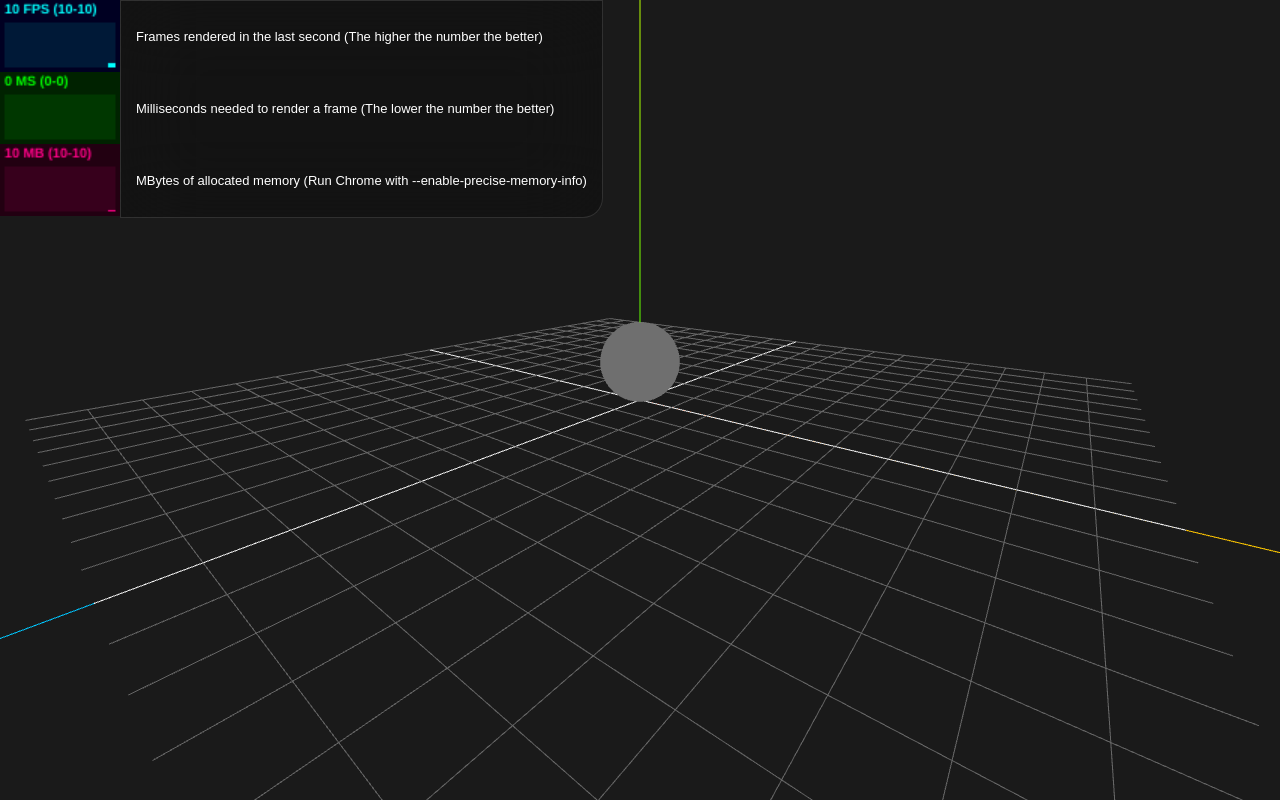
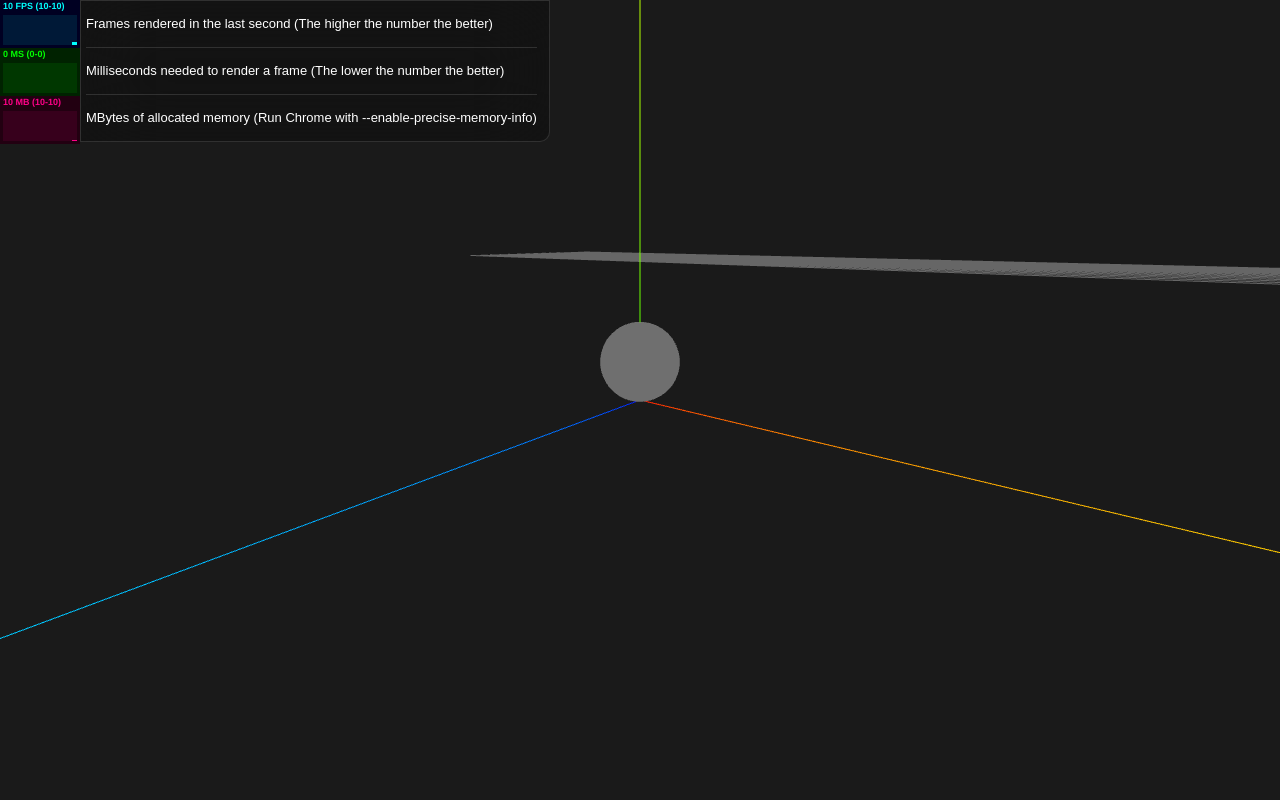
Before and after one commit to mat-ruszczycky/base-threejs-starter, a website built with Vite: page src/index.html in a window 1280 px wide. Built offline with nearby package versions, Linux system fonts and the light colour scheme; animation ran at ten frames a second; a web font is replaced by a local one; what lil-gui would draw is missing.

Commit message:
chore: checkpoint

```diff
--- a/src/scripts/main.js
+++ b/src/scripts/main.js
@@ -19,33 +19,28 @@ const sizes = {
 };
 
 // DEBUG
-// -------------------------
-// Lil GUI - https://github.com/georgealways/lil-gui
+// -----------------------------------------------------
+// Lil GUI    - https://github.com/georgealways/lil-gui
 // Tweakplane - https://github.com/cocopon/tweakpane
-// Stats - https://github.com/mrdoob/stats.js
-// FPS : Frames rendered in the last second (The higher the number the better)
-// MS  : Milliseconds needed to render a frame (The lower the number the better)
-// MB  : MBytes of allocated memory (Run Chrome with --enable-precise-memory-info)
+// Stats      - https://github.com/mrdoob/stats.js
+// -----------------------------------------------------
 const gui = new GUI();
 gui.title("Debugger");
 gui.close();
 
 const statsFPS = new Stats();
 statsFPS.showPanel(0);
-statsFPS.dom.style.cssText =
-  "position:absolute;top:0px;left:0px;transform:scale(1.5);transform-origin:top left;";
+statsFPS.dom.style.cssText = "position:absolute;top:0px;left:0px;";
 document.body.appendChild(statsFPS.dom);
 
 const statsMS = new Stats();
 statsMS.showPanel(1);
-statsMS.dom.style.cssText =
-  "position:absolute;top:72px;left:0;transform:scale(1.5);transform-origin:top left;";
+statsMS.dom.style.cssText = "position:absolute;top:48px;left:0;";
 document.body.appendChild(statsMS.dom);
 
 const statsMB = new Stats();
 statsMB.showPanel(2);
-statsMB.dom.style.cssText =
-  "position:absolute;top:144px;left:0;transform:scale(1.5);transform-origin:top left;"; // 80px + 80px
+statsMB.dom.style.cssText = "position:absolute;top:96px;left:0;";
 document.body.appendChild(statsMB.dom);
 
 // RENDERER
@@ -67,7 +62,7 @@ const scene = new THREE.Scene();
 
 // HELPER(S)
 // -------------------------
-const grid = new THREE.GridHelper(10, 20, 0xeeeeee, 0x666666);
+const grid = new THREE.GridHelper(100, 75, 0xeeeeee, 0x666666);
 scene.add(grid);
 
 const axis = new THREE.AxesHelper(5.5);
--- a/src/styles/base/_common.scss
+++ b/src/styles/base/_common.scss
@@ -3,7 +3,7 @@
 // ============================================
 
 :root {
-  --base-size: 4em;
+  --base-size: 2.5em;
   --base-color: #fff;
 }
 
--- a/src/styles/components/_header.scss
+++ b/src/styles/components/_header.scss
@@ -14,17 +14,21 @@
   pointer-events: none;
 
   ul {
-    padding: 0 15px;
-    margin: 0 0 0 120px;
+    padding: 0 12px 0 5px;
+    margin: 0 0 0 80px;
     list-style: none;
     font-size: 13px;
     border: 1px solid rgba(255, 255, 255, 0.125);
     background-color: rgba(0, 0, 0, 0.25);
     backdrop-filter: blur(40px) saturate(1.8);
-    border-radius: 0 0 20px 0;
+    border-radius: 0 0 10px 0;
 
     li {
-      line-height: 72px;
+      line-height: 46px;
+      border-bottom: 1px solid rgba(255, 255, 255, 0.125);
+      &:last-child {
+        border: 0;
+      }
     }
   }
 }
```
